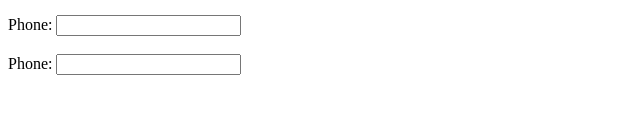
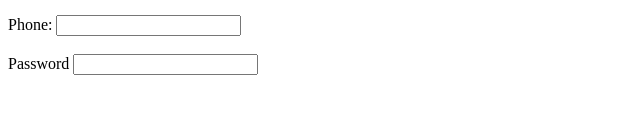
Before and after one commit to MUDITNAYAK/WDW_0407, a plain HTML site: page EXPERIMENT4.html in a window 1280 px wide. Shown: the part 143-256 px from the top of the page, 0-640 px from the left. Drawn offline with Linux system fonts and the light colour scheme.

Commit message:
password input created

```diff
--- a/EXPERIMENT4.html
+++ b/EXPERIMENT4.html
@@ -35,7 +35,7 @@
             <br>
 
             <div>
-                <label for="password">Phone:</label>
+                <label for="password">Password</label>
                 <input id="password" type="password" name="password" required>
                 <!-- type password makes sure that when user input some data that must be hidden in the form of black dots-->
             </div>
```
